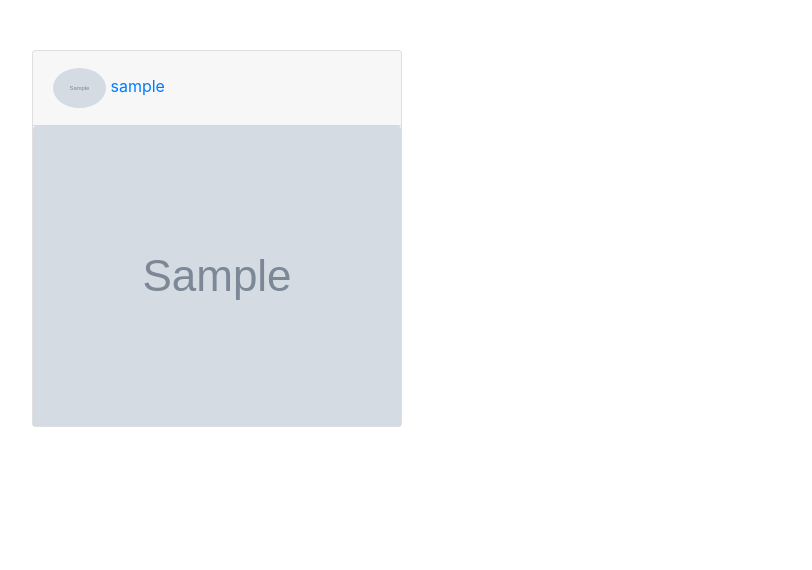
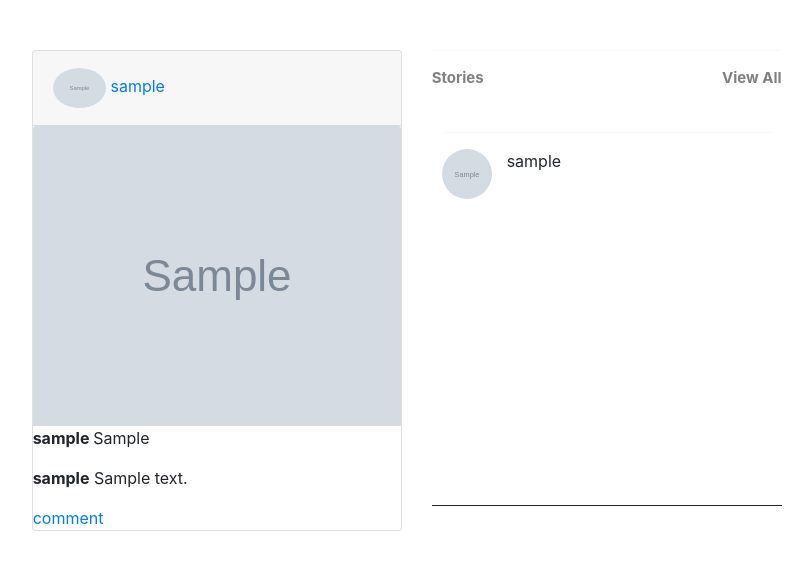
Before and after one commit to aust1inn/insta-aust, a Django app: page / in a window 1280 px wide. Shown: the part 56-626 px from the top of the page, without its empty margins (90-902 px from the left). Run offline with Django 3.2, Linux system fonts and the light colour scheme; tables that the repository leaves empty hold one stand-in row (values such as "Sample post"); grey boxes marked "Sample" are stand-in pictures; some libraries are stand-ins or nearby versions; some web fonts are replaced.

Commit message:
adds another column on the homepage to dispaly profiles

```diff
--- a/images/templates/index.html
+++ b/images/templates/index.html
@@ -12,16 +12,55 @@
               <a href="/profile/{{user.id}}">
                 <label>{{image.profile.user}}</label></a>
             </div>
-            <img src="{{image.insta_image.url}}" height="300px" width="200px" class="card-img-top" data-target="#extraModal{{image.id}}" data-toggle="modal">
+            <img src="{{image.insta_image.url}}" height="300px" width="200px" class="card-img-top" data-bs-target="#extraModal{{image.id}}" data-bs-toggle="modal">
+            <p><strong>{{image.profile.user}} </strong>{{image.caption}}</p>
+
+            {% for comment in comments %}
+            {% if image.id == comment.image.id %}
+            <p><strong>{{comment.poster}}</strong> {{comment.comment}}</p>
+            {% endif %}
+            {% endfor %}
 
                 {{form.media}}
 
+               <a href="{%url 'add_comment' id=image.id %}">comment</a>
               </div>
 
           {% endfor %}
 
         </div>
 
+        <div class="col-2 stories" style="max-width:20rem; margin-top:20px;">
+          <div class="" style="position:fixed; width:350px">
+
+            <header style="margin-bottom:30px;margin-top:20px;">
+              {% for profile in profile %}
+              {% if profile.user == user %}
+              <img class="mb-1" src="{{profile.profile_photo.url}}" alt="" style="height:50px;width:50px; border-radius:50%; float:left; margin-right:15px">
+              <p style="font-size:16px; align:center;">{{profile.user}}</p>
+              {% endif %}
+              {% endfor %}
+            </header>
+            <hr>
+            <p style="float:left; font-size:15px; font-weight:bolder; color:grey">Stories</p>
+            <p style="float:right; font-weight:bolder; font-size:15px"><a style="color:grey" href="">View All</a></p>
+            <div class="all" style="overflow-y:auto; height:400px;margin-top:50px;padding:10px; border-bottom: 1px solid ; width:100%">
+              <hr>
+              {% for profile in profile %}
+              {% if profile.user != user %}
+              <div class="user_stories" style="margin-bottom:15px">
+                <img src="{{profile.profile_photo.url}}" alt="" style="height:50px;width:50px; border-radius:50%; border-color: red; float:left; margin-right:15px">
+                  <p style="font-size:16px">{{profile.user}}<br>
+
+
+              </div>
+              {% endif %}
+              {% endfor %}
+            </div>
+          </div>
+        </div>
+      </div>
+
       </div>
     </div>
 
--- a/instagram/urls.py
+++ b/instagram/urls.py
@@ -27,7 +27,7 @@ urlpatterns = [
     path('profile/', user_views.profile, name='profile'),
     path('update_profile/', user_views.update_profile, name='update_profile'),
     path('upload_image/', user_views.upload_image, name='upload_image'),
-    path('add_comment/', user_views.add_comment, name='add_comment'),
+    path('add_comment/<int:id>/', user_views.add_comment, name='add_comment'),
     path('like/', user_views.like, name='like'),
 
     path('register/', user_views.register, name='register'),
--- a/users/templates/users/comment.html
+++ b/users/templates/users/comment.html
@@ -1,4 +1,5 @@
 {%extends 'base.html'%}
+{% load crispy_forms_tags %}
 {% block content %}
 <script src="https://use.fontawesome.com/releases/v5.0.8/js/all.js"></script>
   <title>Comments</title>
@@ -7,7 +8,7 @@
 
 
 <div class="card mx-auto" style="max-width:50rem; margin-top:50px;">
-  <form  action="{%url 'comment'%}" method="post" enctype="multipart/form-data">
+  <form  action="{%url 'add_comment' id=image.id%}" method="post" enctype="multipart/form-data">
     {%csrf_token%}
 
     {{ form|crispy }}
@@ -16,4 +17,3 @@
 </div>
 
 {% endblock %}
-{% endblock %}
--- a/users/views.py
+++ b/users/views.py
@@ -76,8 +76,8 @@ def upload_image(request):
             }
     return render(request, 'users/upload_image.html', context)
 
-def add_comment(request,pk):
-    image = get_object_or_404(Image, pk=pk)
+def add_comment(request,id):
+    image = Image.objects.get(pk = id)
     current_user = request.user
     if request.method == 'POST':
         form = CommentForm(request.POST)
@@ -89,7 +89,7 @@ def add_comment(request,pk):
             return redirect('index')
     else:
         form = CommentForm()
-        return render(request,'comment.html',{"user":current_user,"comment_form":form})
+        return render(request,'users/comment.html',{"user":current_user,"comment_form":form})
 
 def like(request,operation,pk):
     image = get_object_or_404(Image,pk=pk)
```
